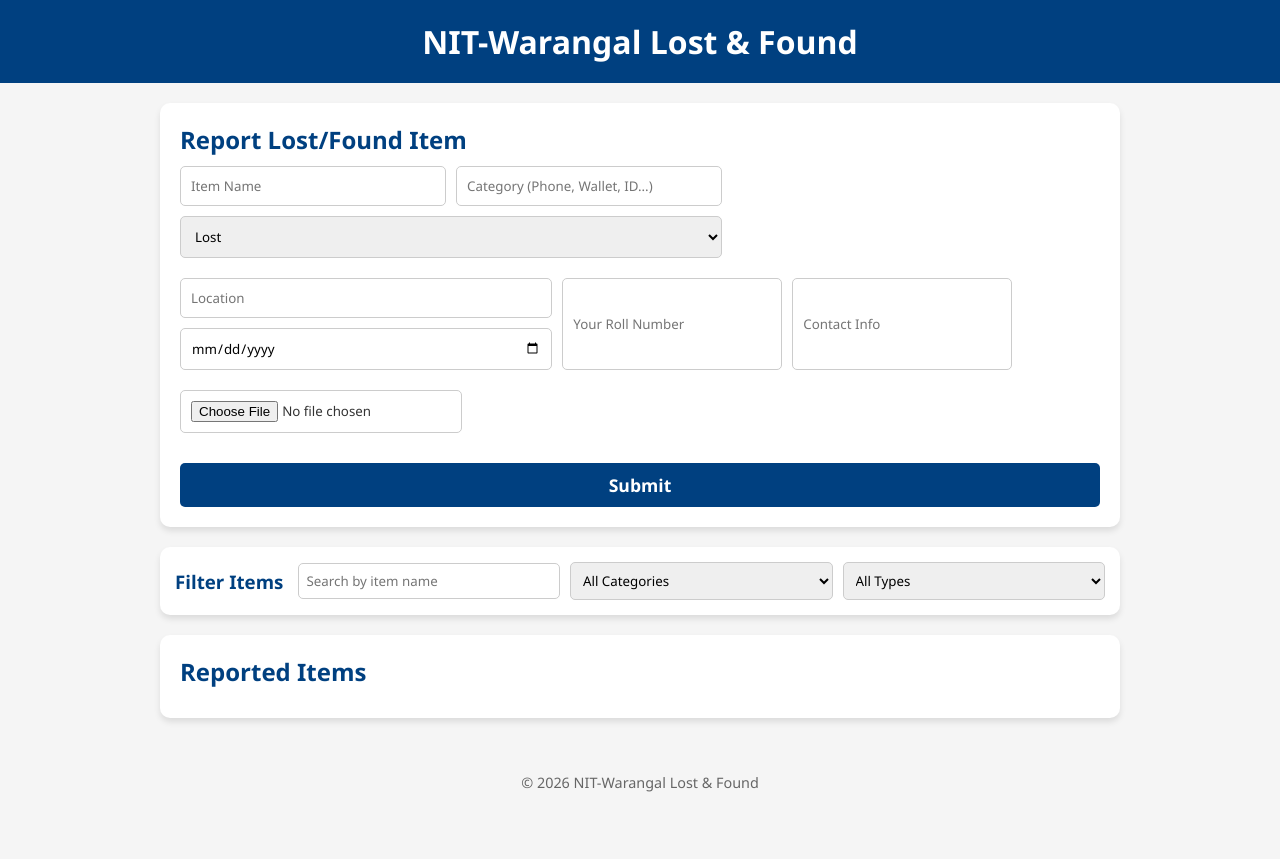
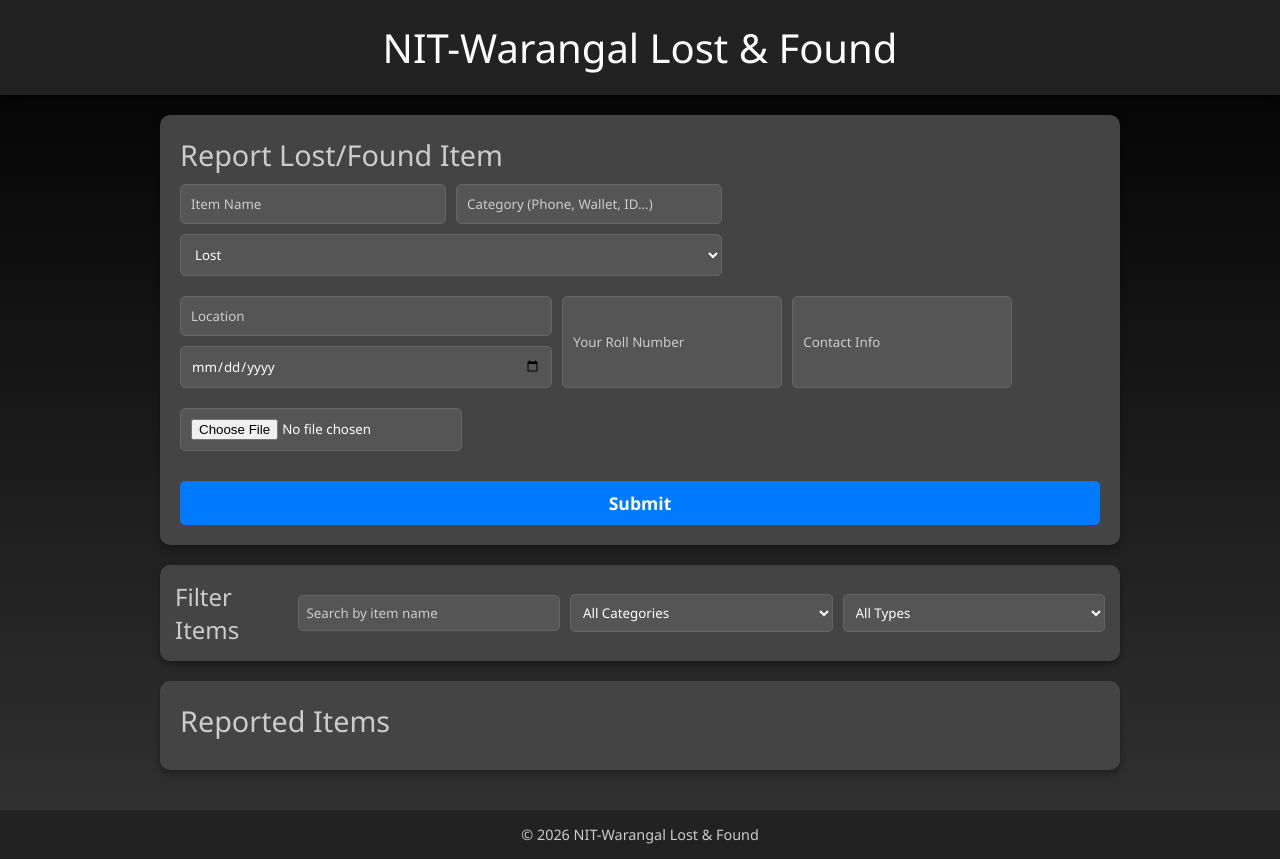
Before and after one commit to bs23mab0a25-star/NIT-Warangal-Lost-Found, a plain HTML site: page index.html in a window 1280 px wide. Before the commit the page ends 807 px from the top, so only its background shows below. Drawn offline with Linux system fonts and the light colour scheme.

Commit message:
Update sss.css

```diff
--- a/sss.css
+++ b/sss.css
@@ -7,20 +7,23 @@
 }
 
 body {
-  background: #f5f5f5;
-  color: #333;
+  background: linear-gradient(to bottom, #000000, #333333);
+  color: #ffffff;
   min-height: 100vh;
+  font-size: 16px;
 }
 
 header {
-  background: #004080;
-  color: #fff;
+  background: #222222;
+  color: #ffffff;
   padding: 20px;
   text-align: center;
+  box-shadow: 0 2px 10px rgba(0,0,0,0.5);
 }
 
 header h1 {
-  font-size: 2rem;
+  font-size: 2.5rem;
+  font-weight: 300;
 }
 
 main {
@@ -31,15 +34,17 @@ main {
 
 h2 {
   margin-bottom: 10px;
-  color: #004080;
+  color: #cccccc;
+  font-size: 1.8rem;
+  font-weight: 400;
 }
 
 /* Form Styles */
 .form-section {
-  background: #fff;
+  background: #444444;
   padding: 20px;
   border-radius: 10px;
-  box-shadow: 0 4px 6px rgba(0,0,0,0.1);
+  box-shadow: 0 4px 6px rgba(0,0,0,0.3);
   margin-bottom: 20px;
 }
 
@@ -54,29 +59,37 @@ h2 {
 .form-section button {
   padding: 10px;
   border-radius: 5px;
-  border: 1px solid #ccc;
+  border: 1px solid #666;
+  background: #555;
+  color: #ffffff;
   flex: 1 1 200px;
 }
 
+.form-section input::placeholder {
+  color: #cccccc;
+}
+
 .form-section button {
-  background: #004080;
+  background: #007bff;
   color: #fff;
   border: none;
   cursor: pointer;
+  transition: background 0.3s;
   flex: 1 1 100%;
-  transition: background 0.3s;
+  font-size: 1.1rem;
+  font-weight: bold;
 }
 
 .form-section button:hover {
-  background: #0066cc;
+  background: #0056b3;
 }
 
 /* Filter Section */
 .filter-section {
-  background: #fff;
+  background: #444444;
   padding: 15px;
   border-radius: 10px;
-  box-shadow: 0 4px 6px rgba(0,0,0,0.1);
+  box-shadow: 0 4px 6px rgba(0,0,0,0.3);
   margin-bottom: 20px;
   display: flex;
   gap: 10px;
@@ -86,24 +99,32 @@ h2 {
 
 .filter-section h3 {
   margin: 0;
-  color: #004080;
+  color: #cccccc;
   flex: 1;
+  font-size: 1.5rem;
+  font-weight: 400;
 }
 
 .filter-section input,
 .filter-section select {
   padding: 8px;
   border-radius: 5px;
-  border: 1px solid #ccc;
+  border: 1px solid #666;
+  background: #555;
+  color: #ffffff;
   flex: 1 1 150px;
+}
+
+.filter-section input::placeholder {
+  color: #cccccc;
 }
 
 /* Dashboard Styles */
 .dashboard {
-  background: #fff;
+  background: #444444;
   padding: 20px;
   border-radius: 10px;
-  box-shadow: 0 4px 6px rgba(0,0,0,0.1);
+  box-shadow: 0 4px 6px rgba(0,0,0,0.3);
 }
 
 #itemsContainer {
@@ -116,11 +137,11 @@ h2 {
   display: flex;
   flex-wrap: wrap;
   gap: 15px;
-  border: 1px solid #ccc;
+  border: 1px solid #666;
   padding: 15px;
   border-radius: 10px;
   transition: transform 0.2s, box-shadow 0.2s;
-  background: #fafafa;
+  background: #555555;
   animation: fadeIn 0.5s ease-in;
 }
 
@@ -131,7 +152,7 @@ h2 {
 
 .item-card:hover {
   transform: translateY(-3px);
-  box-shadow: 0 6px 12px rgba(0,0,0,0.1);
+  box-shadow: 0 6px 12px rgba(0,0,0,0.5);
 }
 
 .item-card img {
@@ -148,11 +169,12 @@ h2 {
 
 .item-details p {
   margin: 5px 0;
+  color: #ffffff;
 }
 
 .claim-list {
   font-size: 0.9rem;
-  color: #555;
+  color: #cccccc;
 }
 
 button.claim-btn,
@@ -187,8 +209,9 @@ footer {
   text-align: center;
   padding: 15px;
   margin-top: 40px;
-  color: #666;
+  color: #cccccc;
   font-size: 0.9rem;
+  background: #222222;
 }
 
 /* Responsive */
```
